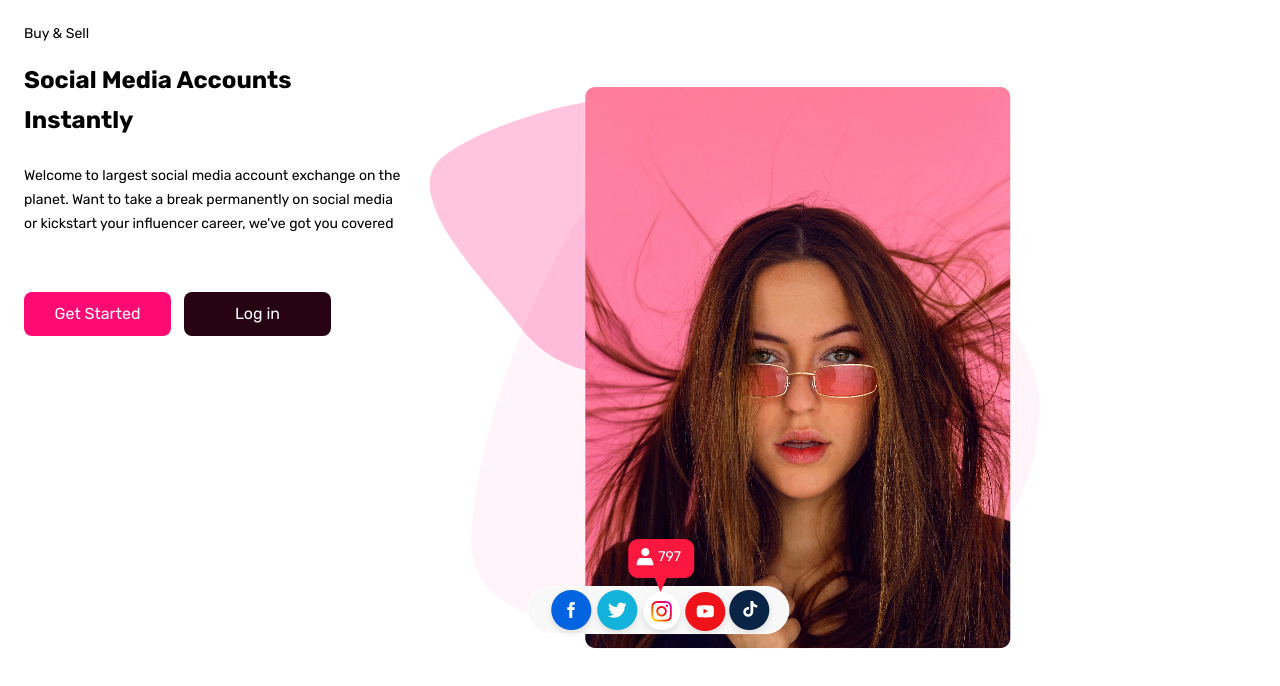
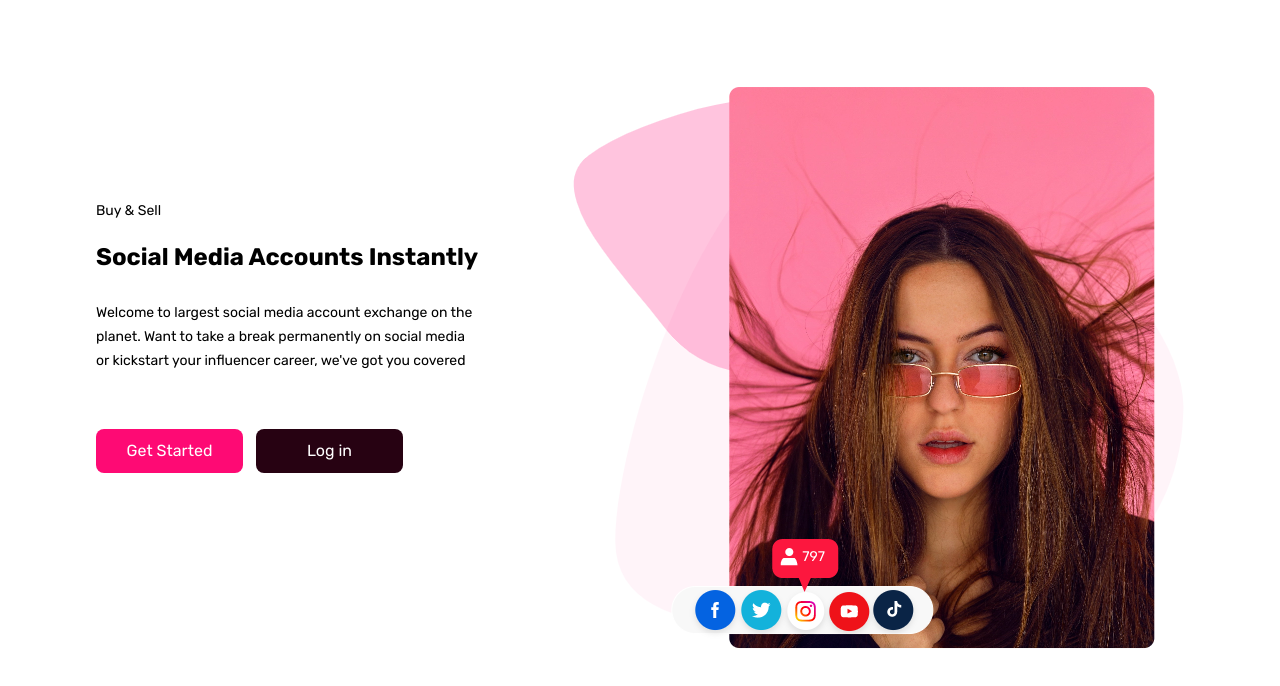
Before and after one commit to hemarle/sociall, a React (Create React App) app: page / in a window 1280 px wide. Shown: the top 686 px of the page. Built offline with nearby package versions, Linux system fonts and the light colour scheme.

Commit message:
Responsive done

```diff
--- a/src/Hero.js
+++ b/src/Hero.js
@@ -9,11 +9,11 @@ function Hero({
     optionalText
 }) {
 
-    return <div className='hero flex px-[37px] py-[93px] md:p-6'>
+    return <div className='hero flex items-center justify-evenly px-[37px] py-[93px] md:p-6'>
         <div className="hero__Left ">
             <h4 className='text-sm mb-4'>
                 {optionalText}</h4>
-            <h1 className='font-bold text-2xl leading-10 mb-6 max-w-xs'>
+            <h1 className='font-bold text-2xl leading-10 mb-6 max-w-xs md:max-w-md lg:max-w-lg'>
                 {title}</h1>
             <p className='text-sm leading-6 max-w-sm mb-4 h-28'>
                 {about}</p>
```
